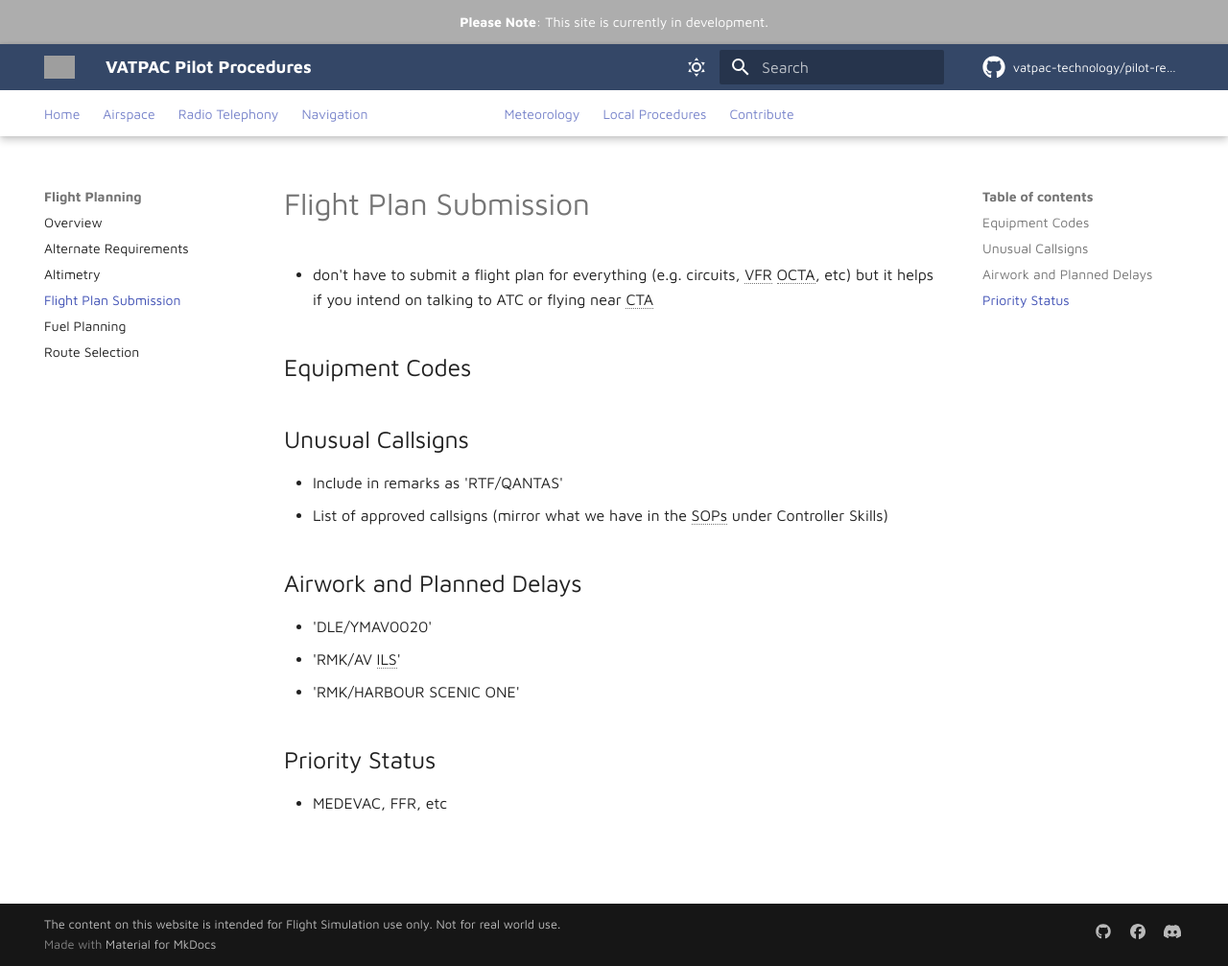
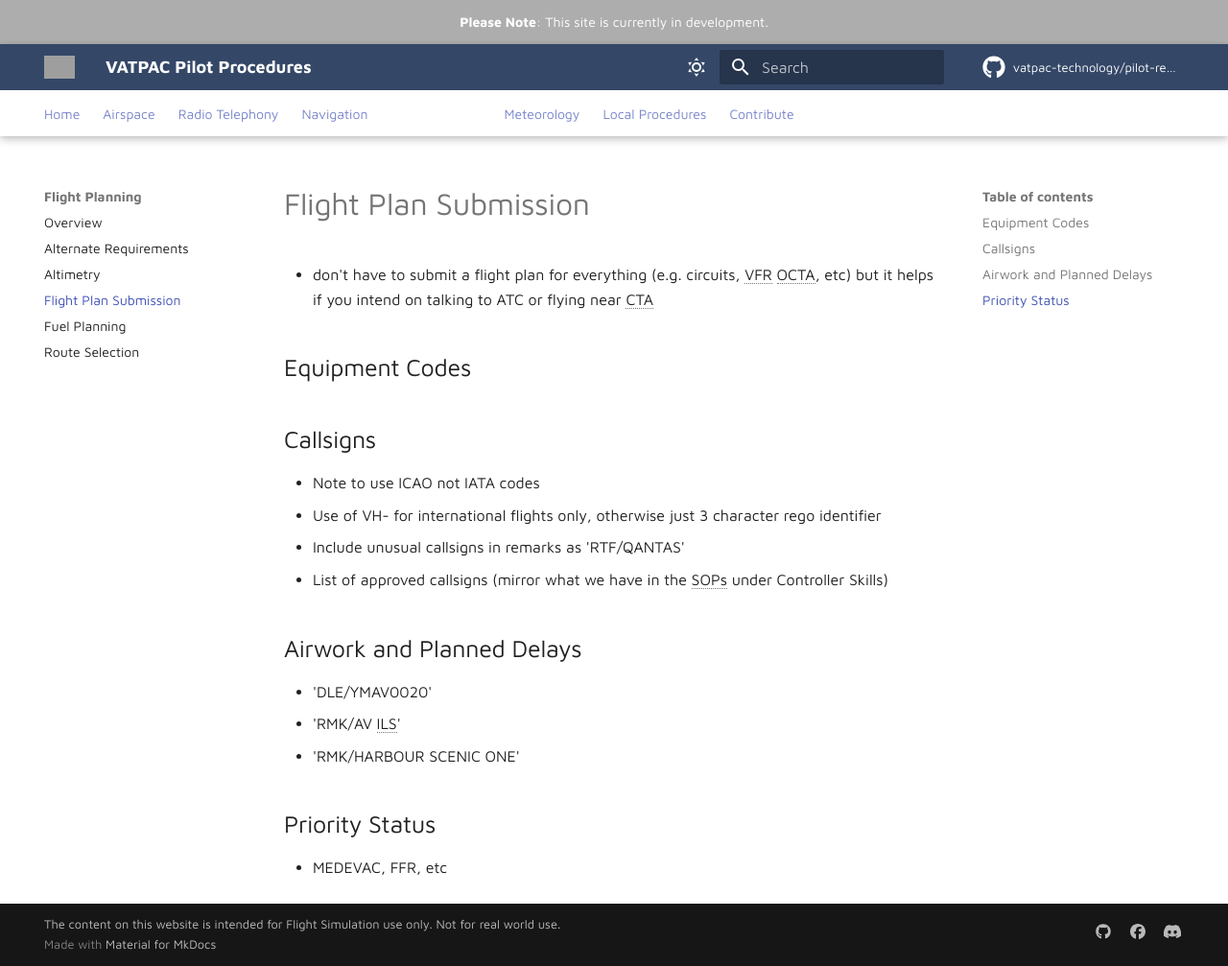
Before and after one commit to vatpac-technology/pilot-resources, an MkDocs documentation site: the page built from docs/flight-planning/flightplansubmission.md, in a window 1280 px wide and 1007 px high. Shown: the whole window at 96% size. Built offline with MkDocs 1.6.1 and Material for MkDocs 9.7.7, drawn with Linux system fonts in a browser that asks for light colours; comment, search, counter and statistics services are not loaded; grey boxes are pictures that could not be loaded.

Commit message:
Various structural changes

```diff
--- a/docs/flight-planning/flightplansubmission.md
+++ b/docs/flight-planning/flightplansubmission.md
@@ -8,8 +8,10 @@
 
 ## Equipment Codes
 
-## Unusual Callsigns
-- Include in remarks as 'RTF/QANTAS'
+## Callsigns
+- Note to use ICAO not IATA codes
+- Use of VH- for international flights only, otherwise just 3 character rego identifier
+- Include unusual callsigns in remarks as 'RTF/QANTAS'
 - List of approved callsigns (mirror what we have in the SOPs under Controller Skills)
 
 ## Airwork and Planned Delays
```
Also changed, not shown: docs/flight-planning/routeselection.md (+1 -1 lines), docs/local-procedures/sydney.md (+30 -27 lines).
